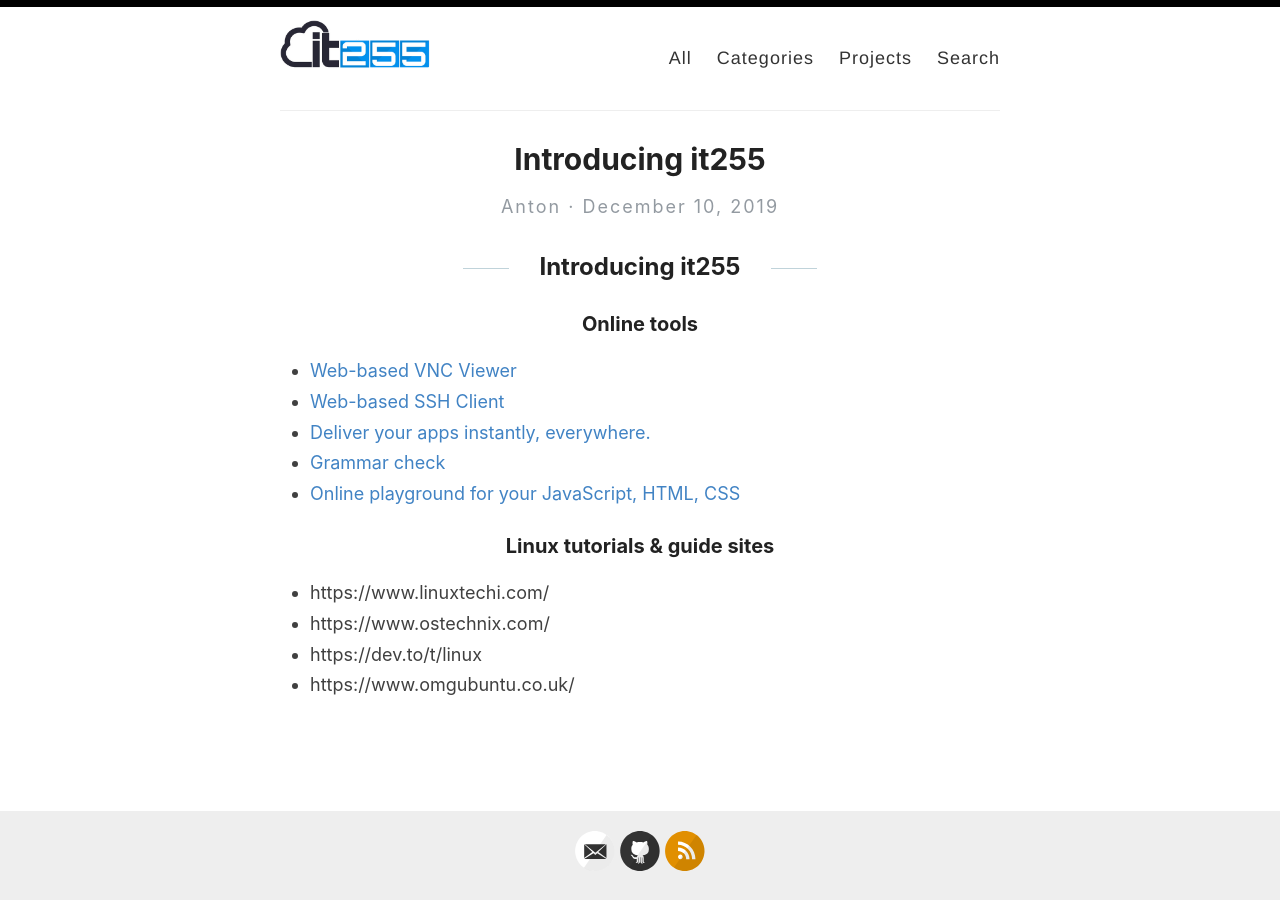
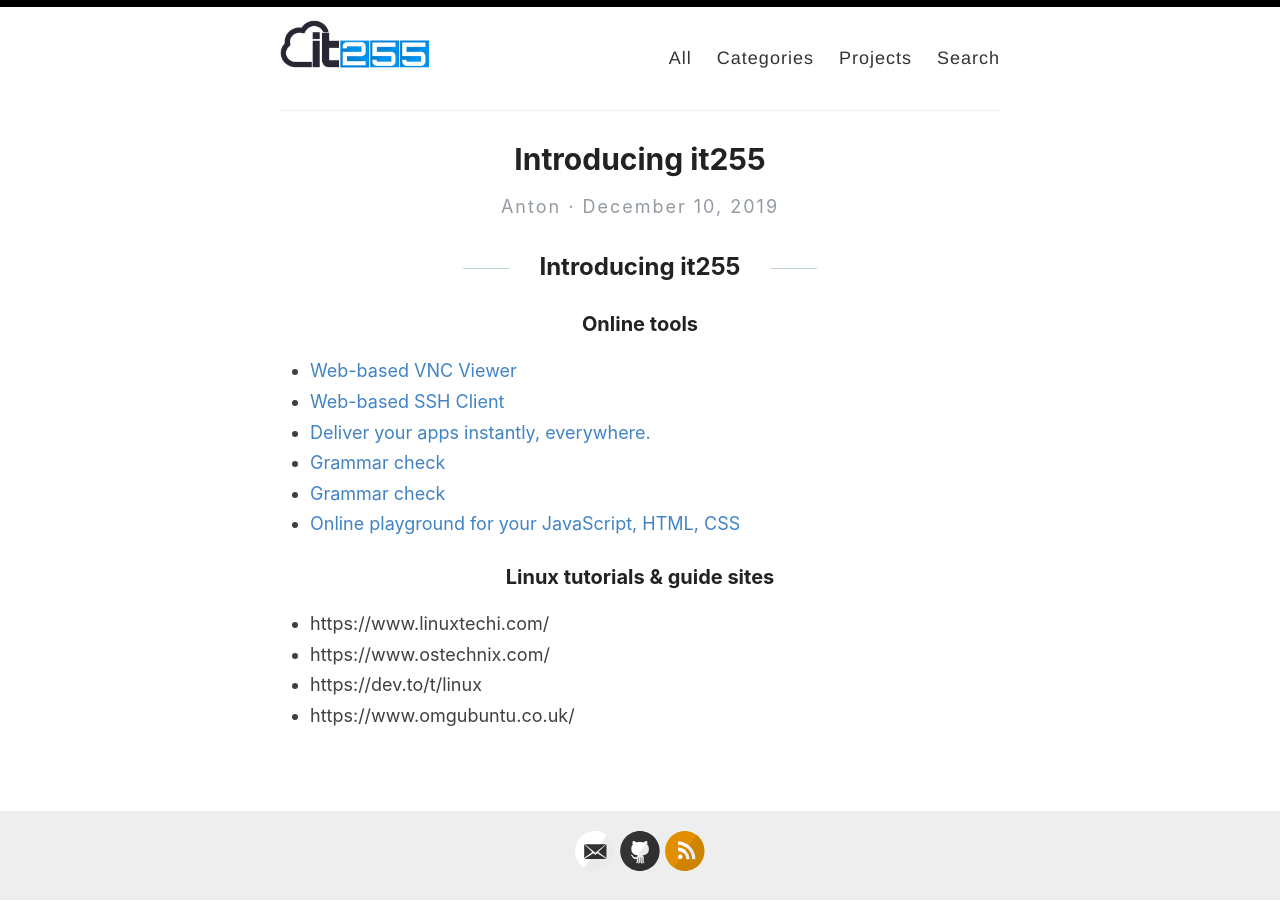
Before and after one commit to it255ru/reverie, a Jekyll site: the page built from _posts/2019-12-10-welcome.md, in a window 1280 px wide. Built offline with Jekyll 4.4.1, drawn with Linux system fonts in a browser that asks for light colours; comment, search, counter and statistics services are not loaded; a file with an impossible date is left out.

Commit message:
Update 2019-12-10-welcome.md

```diff
--- a/_posts/2019-12-10-welcome.md
+++ b/_posts/2019-12-10-welcome.md
@@ -11,6 +11,7 @@ title: Introducing it255
 * [Web-based SSH Client](https://www.serfish.com/root/)
 * [Deliver your apps instantly, everywhere.](https://turbo.net/)
 * [Grammar check](https://textgears.com/ru/online-check.php)
+* [Grammar check](https://context.reverso.net/%D0%BF%D0%B5%D1%80%D0%B5%D0%B2%D0%BE%D0%B4/)
 * [Online playground for your JavaScript, HTML, CSS](https://jsfiddle.net/)
 
 ### Linux tutorials & guide sites
```
